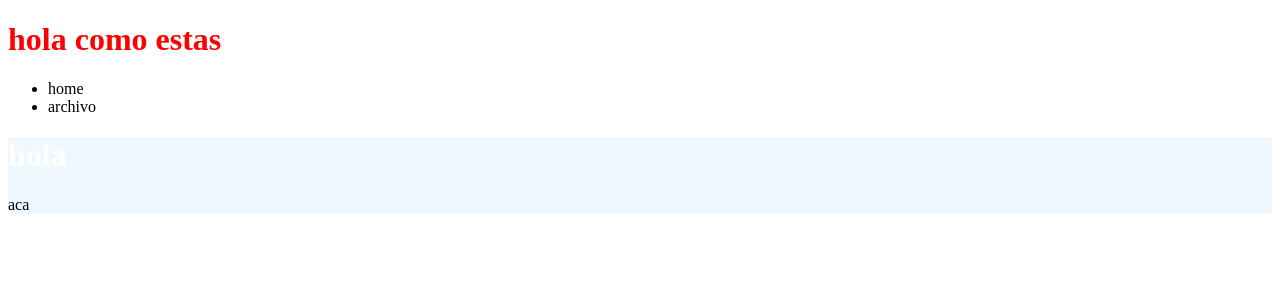
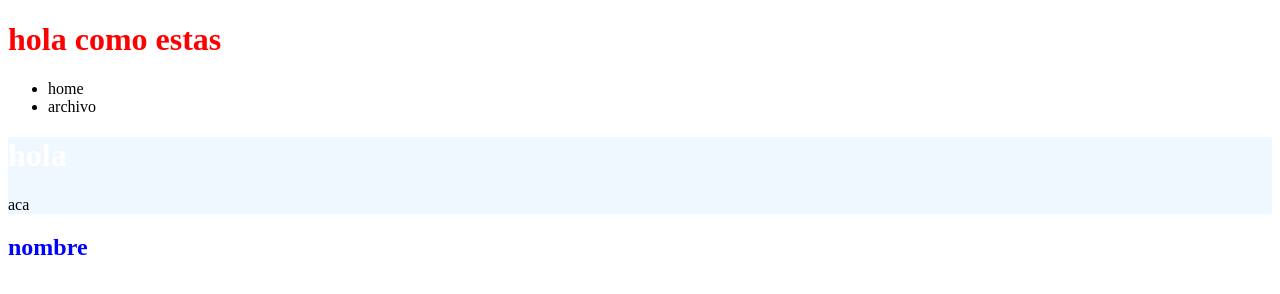
Before and after one commit to petevela/my-firt-website, a plain HTML site: page index.html in a window 1280 px wide. Drawn offline with Linux system fonts and the light colour scheme.

Commit message:
agregue nueva seccion

```diff
--- a/css/main.css
+++ b/css/main.css
@@ -10,3 +10,7 @@ header{
 header h1{
     color: white;
 }
+
+section{
+    color: blue;
+}
--- a/index.html
+++ b/index.html
@@ -19,5 +19,9 @@
         <h1>hola</h1>
         <p>aca</p>
     </header>
+
+    <section>
+        <h2>nombre</h2>
+    </section>
 </body>
 </html>
```
